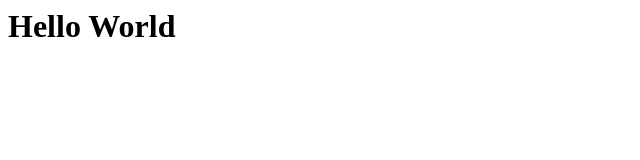
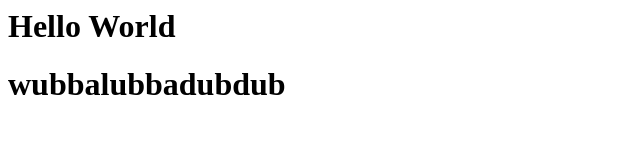
Before and after one commit to lisp70/lisp70, a plain HTML site: page index.html in a window 1280 px wide. Shown: the whole page, without its empty margins (0-640 px from the left). Drawn offline with Linux system fonts and the light colour scheme.

Commit message:
Update index.html

```diff
--- a/index.html
+++ b/index.html
@@ -1 +1,2 @@
 <h1>Hello World</h1>
+<h1>wubbalubbadubdub</h1>
```
